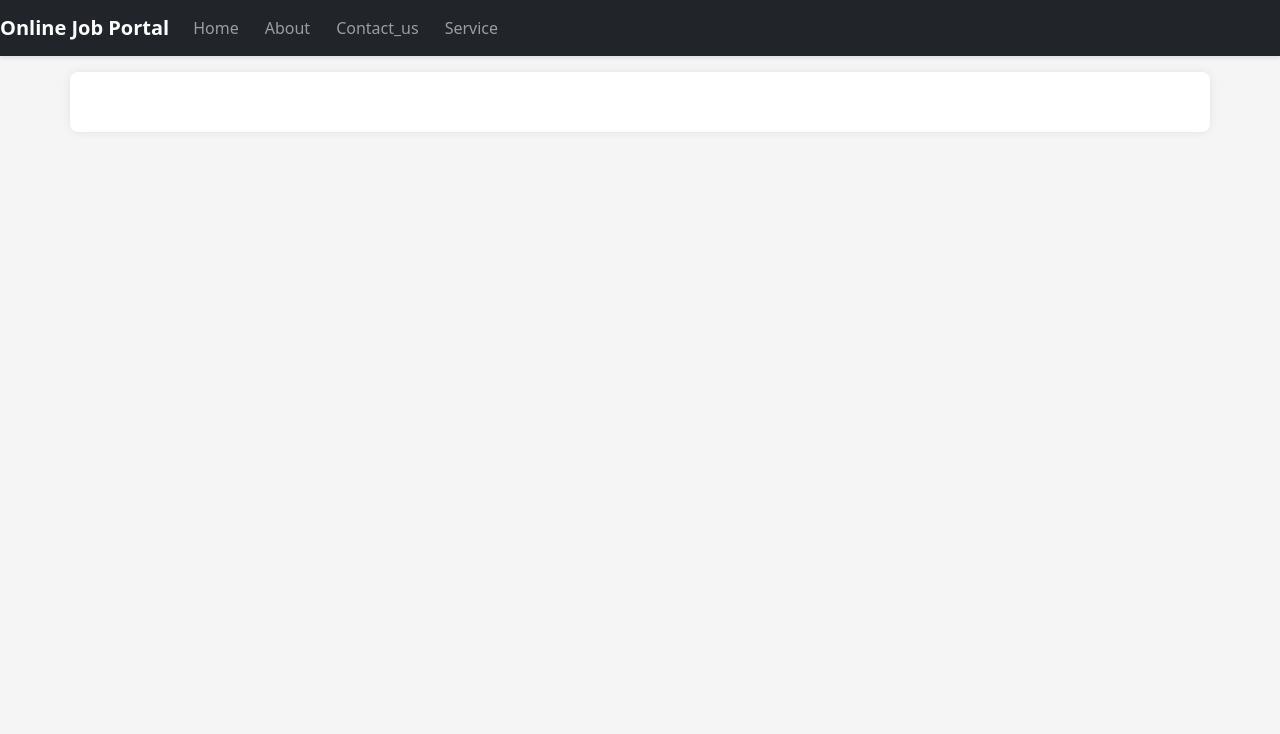
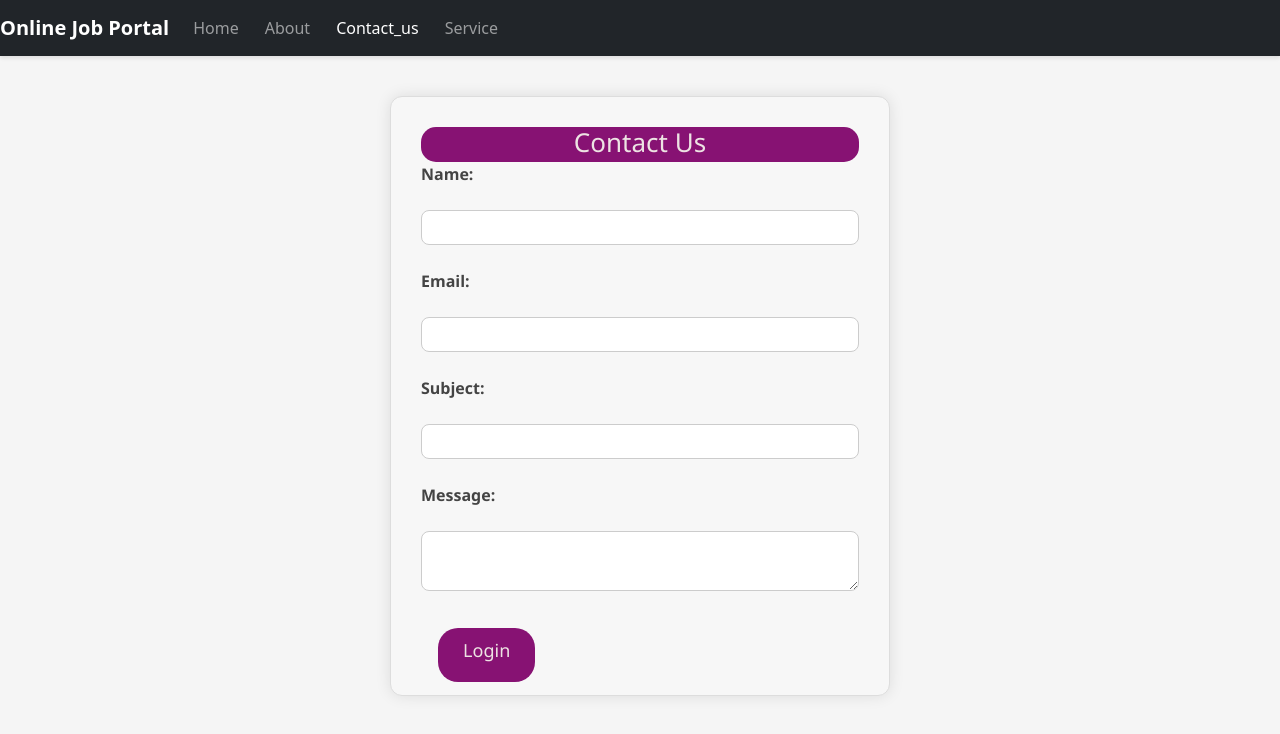
Before and after one commit to madhuripatil234/onlinejobportalfrontend, a React (Vite) app: page /contactus in a window 1280 px wide. Shown: the top 734 px of the page. Built offline with nearby package versions, Linux system fonts and the light colour scheme.

Commit message:
contact us ready

```diff
--- a/src/App.jsx
+++ b/src/App.jsx
@@ -2,6 +2,8 @@ import React from "react";
 import { BrowserRouter, Routes, Route, NavLink } from "react-router-dom";
 import 'bootstrap/dist/css/bootstrap.min.css';
 import './App.css';
+import './contactus.css';
+import ContactUsForm from "./contactus";
 
 
 // Dummy Components (replace with actual ones)
@@ -24,7 +26,7 @@ class App extends React.Component {
                 <NavLink className="nav-link" to="/viewquestion">About</NavLink>
               </li>
               <li className="nav-item">
-                <NavLink className="nav-link" to="/attendexam">Contact_us</NavLink>
+                <NavLink className="nav-link" to="/contactus">Contact_us</NavLink>
               </li>
               <li className="nav-item">
                 <NavLink className="nav-link" to="/attendexam">Service</NavLink>
@@ -34,13 +36,14 @@ class App extends React.Component {
           </div>
         </nav>
 
-        <div className="container mt-3">
+
           <Routes>
             <Route path="/" element={<AddQuestion />} />
             <Route path="/viewquestion" element={<ViewQuestion />} />
             <Route path="/attendexam" element={<AttendExam />} />
+            < Route path="/contactus" element={<ContactUsForm/>}/>
           </Routes>
-        </div>
+
       </BrowserRouter>
     );
   }
--- /dev/null
+++ b/src/contactus.css
@@ -0,0 +1,79 @@
+/* src/ContactUsForm.css */
+
+.container {
+  width: 500px;
+  margin: 40px auto;
+  border: 1px solid #ddd;
+  border-radius: 12px;
+  background-color: #f7f7f7;
+  box-shadow: 0 0 15px rgba(0, 0, 0, 0.1);
+  font-family: 'Segoe UI', sans-serif;
+  height: 600px;
+}
+
+.contact {
+  text-align: center;
+  background-color: #871273;
+  border-radius: 15px;
+  height: 35px;
+
+}
+
+.contact h2 {
+  color: #ede3e3;
+  margin: 0;
+  font-size: 26px;
+}
+
+label {
+  display: block;
+  font-weight: 600;
+  color: #444;
+}
+
+input,
+textarea {
+  width: 100%;
+  border: 1px solid #ccc;
+  border-radius: 8px;
+  font-size: 15px;
+  box-sizing: border-box;
+  outline: none;
+}
+input{
+    height: 35px;
+}
+
+input:focus,
+textarea:focus {
+  border-color: #007bff;
+}
+
+textarea {
+  resize: vertical;
+  height:60px;
+}
+
+.btn {
+  text-align: center;
+  margin: auto;
+  height: 35px;
+  width: 30%;
+}
+
+.btn button {
+  background-color: #871273;
+  border: none;
+  padding: 12px 25px;
+  font-size: 16px;
+  border-radius: 20px;
+   color: #ede3e3;
+  cursor: pointer;
+  transition: background-color 0.3s ease;
+}
+
+
+.btn h2 {
+  font-size: 18px;
+  font-weight: 500;
+}
--- /dev/null
+++ b/src/contactus.jsx
@@ -0,0 +1,76 @@
+// src/ContactUsForm.jsx
+import React, { Component } from "react";
+
+class ContactUsForm extends Component {
+  constructor(props) {
+    super(props);
+    this.state = {
+      name: "",
+      email: "",
+      subject: "",
+      message: "",
+      responseMsg: ""
+    };
+  }
+
+
+
+
+  render() {
+    const { name, email, subject, message, responseMsg } = this.state;
+
+    return (
+      <div className="container">
+
+        <div className="contact">
+        <h2>Contact Us</h2>
+        </div>
+
+        <form onSubmit={this.handleSubmit}>
+          <label>Name:</label><br />
+          <input
+            type="text"
+            name="name"
+            value={name}
+            onChange={this.handleChange}
+            required
+          /><br /><br />
+
+          <label>Email:</label><br />
+          <input
+            type="email"
+            name="email"
+            value={email}
+            onChange={this.handleChange}
+            required
+          /><br /><br />
+
+          <label>Subject:</label><br />
+          <input
+            type="text"
+            name="subject"
+            value={subject}
+            onChange={this.handleChange}
+          /><br /><br />
+
+          <label>Message:</label><br />
+          <textarea
+            name="message"
+            rows="5"
+            value={message}
+            onChange={this.handleChange}
+            required
+          ></textarea><br /><br />
+
+          <div className="btn">
+          <button><h2>Login</h2></button>
+        </div>
+
+        </form>
+        {responseMsg && <p>{responseMsg}</p>}
+      </div>
+    );
+  }
+}
+
+export default ContactUsForm;
```
